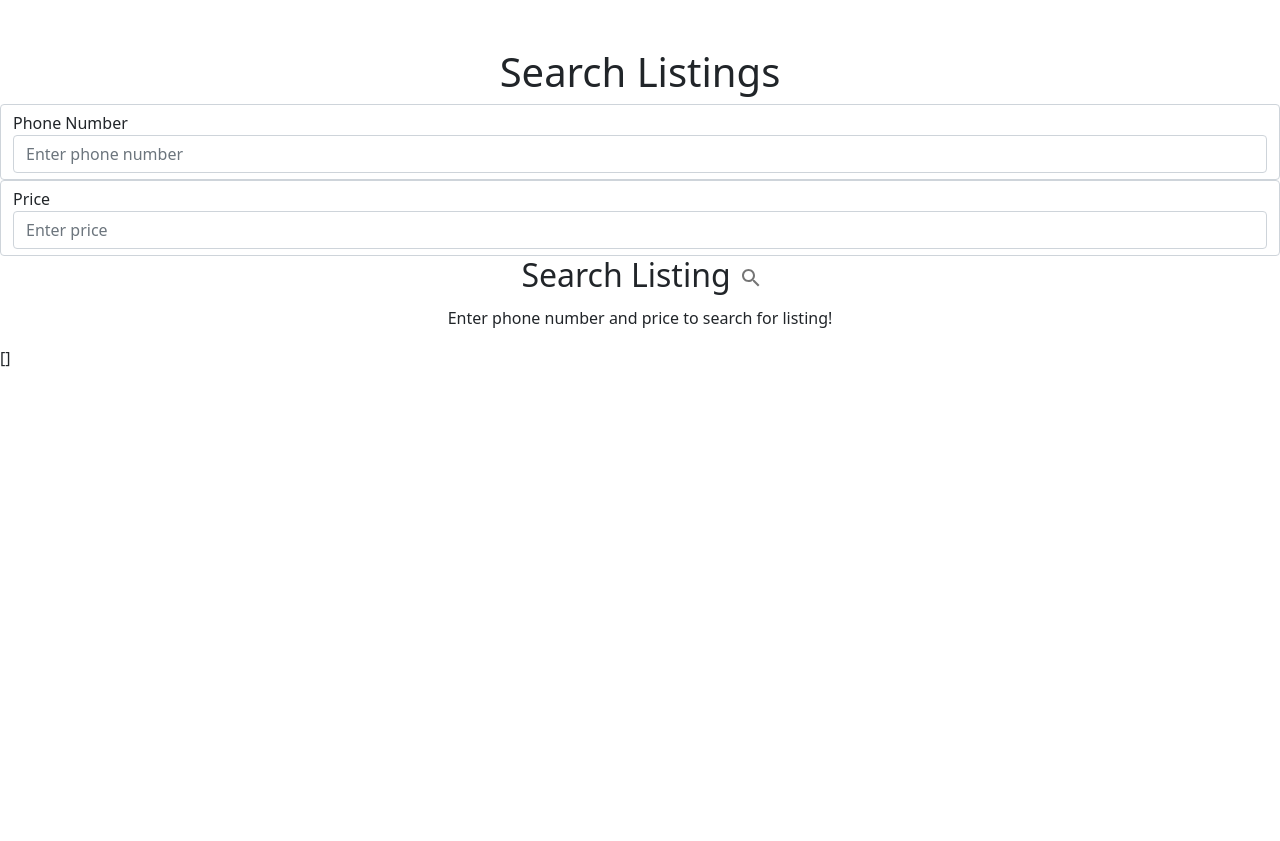
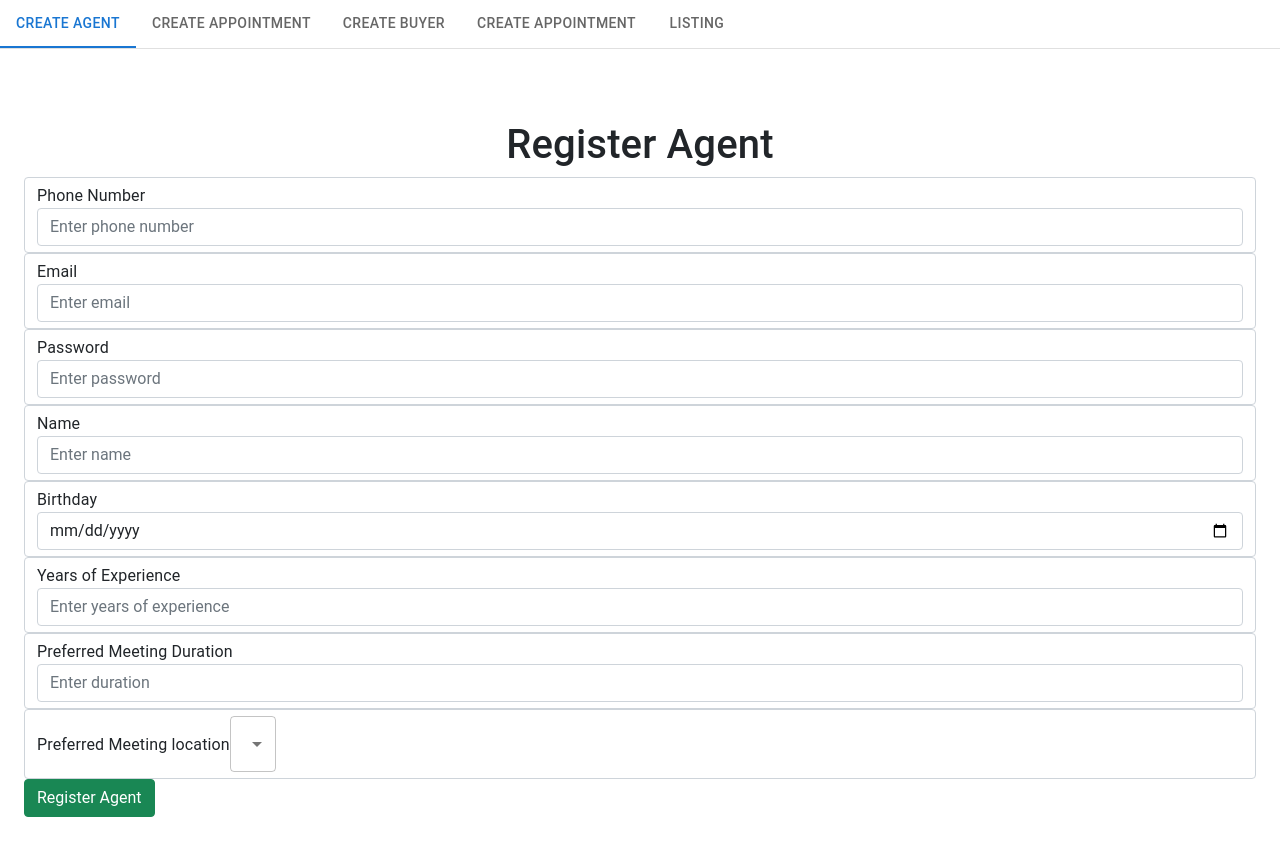
Before and after one commit to patricknoda11/real-estate-listing-app, a React (Create React App) app in the folder client/: page / in a window 1280 px wide. Before the commit the page ends 800 px from the top, so only its background shows below. Built offline with nearby package versions, Linux system fonts and the light colour scheme.

Commit message:
added dashboard

```diff
--- a/client/src/App.css
+++ b/client/src/App.css
@@ -40,3 +40,42 @@ App {
     transform: rotate(360deg);
   }
 }
+
+.App {
+  text-align: center;
+}
+
+.App-logo {
+  height: 40vmin;
+  pointer-events: none;
+}
+
+@media (prefers-reduced-motion: no-preference) {
+  .App-logo {
+    animation: App-logo-spin infinite 20s linear;
+  }
+}
+
+.App-header {
+  background-color: #282c34;
+  min-height: 100vh;
+  display: flex;
+  flex-direction: column;
+  align-items: center;
+  justify-content: center;
+  font-size: calc(10px + 2vmin);
+  color: white;
+}
+
+.App-link {
+  color: #61dafb;
+}
+
+@keyframes App-logo-spin {
+  from {
+    transform: rotate(0deg);
+  }
+  to {
+    transform: rotate(360deg);
+  }
+}
--- a/client/src/App.js
+++ /dev/null
@@ -1,37 +0,0 @@
-import "./App.css";
-import { BrowserRouter as Router, Switch, Route } from "react-router-dom";
-import Header from "./components/Header";
-import Agent from "./views/Agent";
-import Buyer from "./views/Buyer";
-import About from "./views/About";
-import Listing from "./views/Listing";
-import Appointment from "./views/Appointment";
-import CreateAgent from "./components/CreateAgent";
-import CreateBuyer from "./components/CreateBuyer";
-import CreateAppointment from "./components/CreateAppointment";
-import CreateListing from "./components/CreateListing";
-import GetListing from "./components/GetListing";
-
-const App = () => {
-  return (
-    // <Router>
-    //   <Header />
-    //   <Switch>
-    //     <Route exact path="/" component={About} />
-    //     <Route path="/user/agent" component={Agent} />
-    //     <Route path="/user/buyer" component={Buyer} />
-    //     <Route path="/appointment" component={Appointment} />
-    //     <Route path="/listing" component={Listing} />
-    //   </Switch>
-    // </Router>
-    <GetListing />
-  );
-};
-
-/** TODO:
- * - downloaded react-router-dom version 5 which allows us to use Switch instead of Routes
- * can now flip to different views/pages but there is a problem inside Header --> the old version of react-router-dom does not have NavLinks i think check over and fix
- *
- */
-
-export default App;
--- /dev/null
+++ b/client/src/Dashboard.js
@@ -0,0 +1,98 @@
+import "./App.css";
+import { BrowserRouter as Router, Switch, Route } from "react-router-dom";
+import Header from "./components/Header";
+import Agent from "./views/Agent";
+import Buyer from "./views/Buyer";
+import About from "./views/About";
+import Listing from "./views/Listing";
+import Appointment from "./views/Appointment";
+import CreateAgent from "./components/CreateAgent";
+import CreateBuyer from "./components/CreateBuyer";
+import CreateAppointment from "./components/CreateAppointment";
+import CreateListing from "./components/CreateListing";
+import GetListing from "./components/GetListing";
+import * as React from 'react';
+import PropTypes from 'prop-types';
+import Tabs from '@mui/material/Tabs';
+import Tab from '@mui/material/Tab';
+import Typography from '@mui/material/Typography';
+import Box from '@mui/material/Box';
+
+function TabPanel(props) {
+  const { children, value, index, ...other } = props;
+
+  return (
+      <div
+          role="tabpanel"
+          hidden={value !== index}
+          id={`simple-tabpanel-${index}`}
+          aria-labelledby={`simple-tab-${index}`}
+          {...other}
+      >
+        {value === index && (
+            <Box sx={{ p: 3 }}>
+              <Typography>{children}</Typography>
+            </Box>
+        )}
+      </div>
+  );
+}
+
+TabPanel.propTypes = {
+  children: PropTypes.node,
+  index: PropTypes.number.isRequired,
+  value: PropTypes.number.isRequired,
+};
+
+function a11yProps(index) {
+  return {
+    id: `simple-tab-${index}`,
+    'aria-controls': `simple-tabpanel-${index}`,
+  };
+}
+
+export default function Dashboard() {
+  const [value, setValue] = React.useState(0);
+
+  const handleChange = (event, newValue) => {
+    setValue(newValue);
+  };
+
+  return (
+      <Box sx={{ width: '100%' }}>
+        <Box sx={{ borderBottom: 1, borderColor: 'divider' }}>
+          <Tabs value={value} onChange={handleChange} aria-label="basic tabs example">
+            <Tab label="Create Agent" {...a11yProps(0)} />
+            <Tab label="Create Appointment" {...a11yProps(1)} />
+              <Tab label="Create Buyer" {...a11yProps(2)} />
+              <Tab label="Create Appointment" {...a11yProps(3)} />
+              <Tab label="Listing" {...a11yProps(4)} />
+          </Tabs>
+        </Box>
+        <TabPanel value={value} index={0}>
+          <CreateAgent />
+        </TabPanel>
+        <TabPanel value={value} index={1}>
+          <CreateAppointment />
+        </TabPanel>
+          <TabPanel value={value} index={2}>
+              <CreateBuyer />
+          </TabPanel>
+          <TabPanel value={value} index={3}>
+              <CreateAppointment />
+          </TabPanel>
+          <TabPanel value={value} index={4}>
+              <CreateListing />
+          </TabPanel>
+          <TabPanel value={value} index={4}>
+              <GetListing />
+          </TabPanel>
+      </Box>
+  );
+}
+
+/** TODO:
+ * - downloaded react-router-dom version 5 which allows us to use Switch instead of Routes
+ * can now flip to different views/pages but there is a problem inside Header --> the old version of react-router-dom does not have NavLinks i think check over and fix
+ *
+ */
--- a/client/src/components/CreateListing.js
+++ b/client/src/components/CreateListing.js
@@ -34,7 +34,7 @@ const CreateListing = () => {
 
     return (
         <Fragment>
-            <h1 className="text-center mt-5">Register Buyer </h1>
+            <h1 className="text-center mt-5">Create Listing </h1>
             <form onSubmit={onSubmitForm}>
                 <div className="form-control">
                     <label>Phone Number</label>
--- a/client/src/components/GetListing.js
+++ b/client/src/components/GetListing.js
@@ -1,6 +1,8 @@
 import React, { Fragment, useState } from "react";
 import {Paper, Container, FormControl, FormGroup, InputLabel, MenuItem, Select, Alert, IconButton} from "@mui/material";
 import SearchIcon from '@mui/icons-material/Search';
+import 'react-phone-number-input/style.css'
+import PhoneInput from 'react-phone-number-input'
 
 const CreateListing = () => {
     const [ownerPhoneNumber, setOwnerPhoneNumber] = useState("");
@@ -11,6 +13,7 @@ const CreateListing = () => {
         e.preventDefault();
         setOwnerPhoneNumber("");
         setPrice("");
+        setListings([])
     };
 
     const handleClick = async () => {
@@ -28,20 +31,20 @@ const CreateListing = () => {
             <h1 className="text-center mt-5">Search Listings </h1>
             <form>
                 <div className="form-control">
-                    <label>Phone Number</label>
-                    <input
-                        type="tel"
+                    {/*<label>Phone Number</label>*/}
+                    {/*<input*/}
+                    {/*    type="tel"*/}
+                    {/*    placeholder="Enter phone number"*/}
+                    {/*    pattern="[0-9]{3}-[0-9]{2}-[0-9]{3}"*/}
+                    {/*    className="form-control"*/}
+                    {/*    value={ownerPhoneNumber}*/}
+                    {/*    onChange={(e) => setOwnerPhoneNumber(e.target.value)}*/}
+                    {/*/>*/}
+                    <PhoneInput
                         placeholder="Enter phone number"
-                        pattern="[0-9]{3}-[0-9]{2}-[0-9]{3}"
                         className="form-control"
                         value={ownerPhoneNumber}
-                        onChange={(e) => setOwnerPhoneNumber(e.target.value)}
-                    />
-                    {/*<PhoneInput*/}
-                    {/*    placeholder="Enter phone number"*/}
-                    {/*    className="form-control"*/}
-                    {/*    value={ownerPhoneNumber}*/}
-                    {/*    onChange={setOwnerPhoneNumber}/>*/}
+                        onChange={setOwnerPhoneNumber}/>
                 </div>
                 <div className="form-control">
                     <label>Price</label>
--- a/client/src/index.js
+++ b/client/src/index.js
@@ -2,7 +2,7 @@ import "./index.css";
 import "bootstrap/dist/css/bootstrap.min.css";
 import React from "react";
 import ReactDOM from "react-dom";
-import App from "./App";
+import App from "./Dashboard";
 import reportWebVitals from "./reportWebVitals";
 
 ReactDOM.render(
--- /dev/null
+++ b/client/src/views/App.js
@@ -0,0 +1,8 @@
+import './App.css';
+import Dashboard from "./Dashboard";
+
+function App() {
+    return <Dashboard />;
+}
+
+export default App;
```
